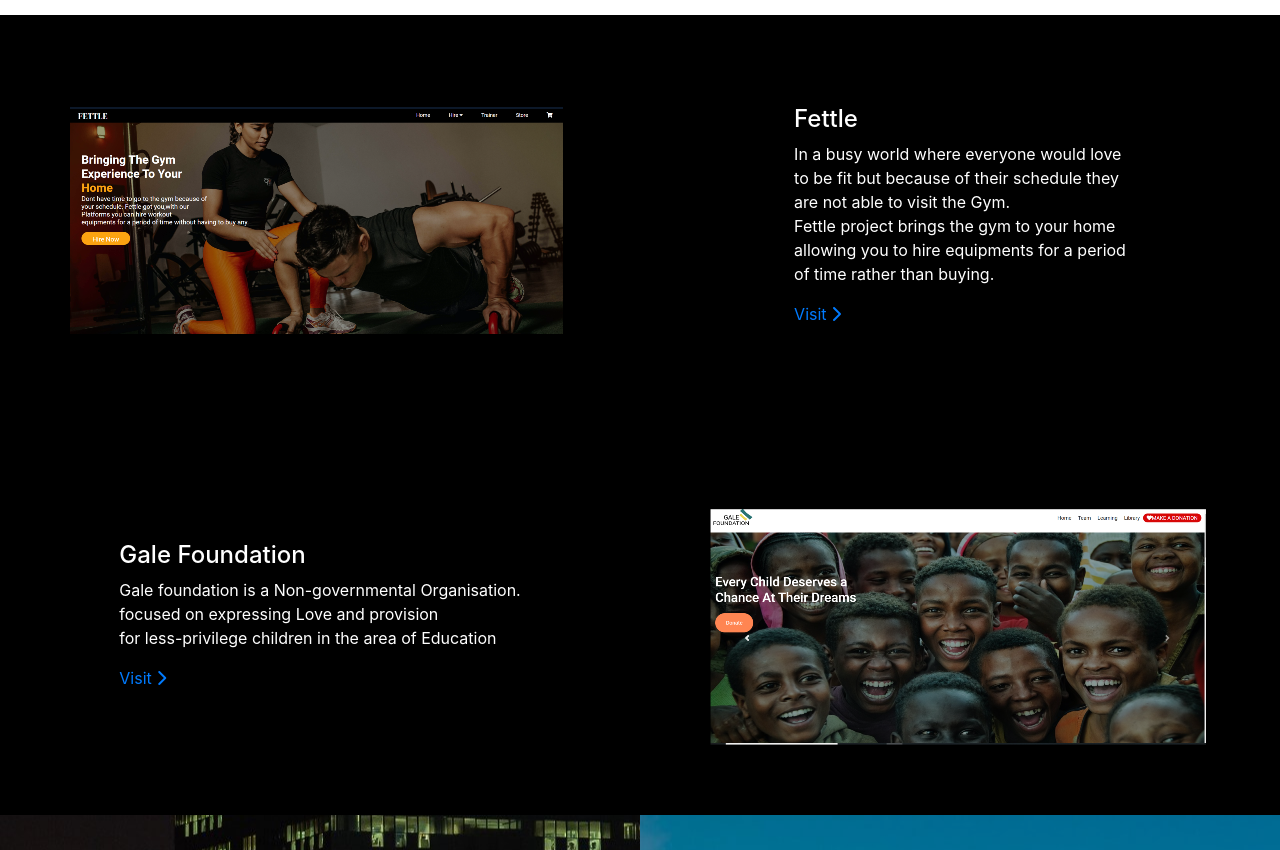
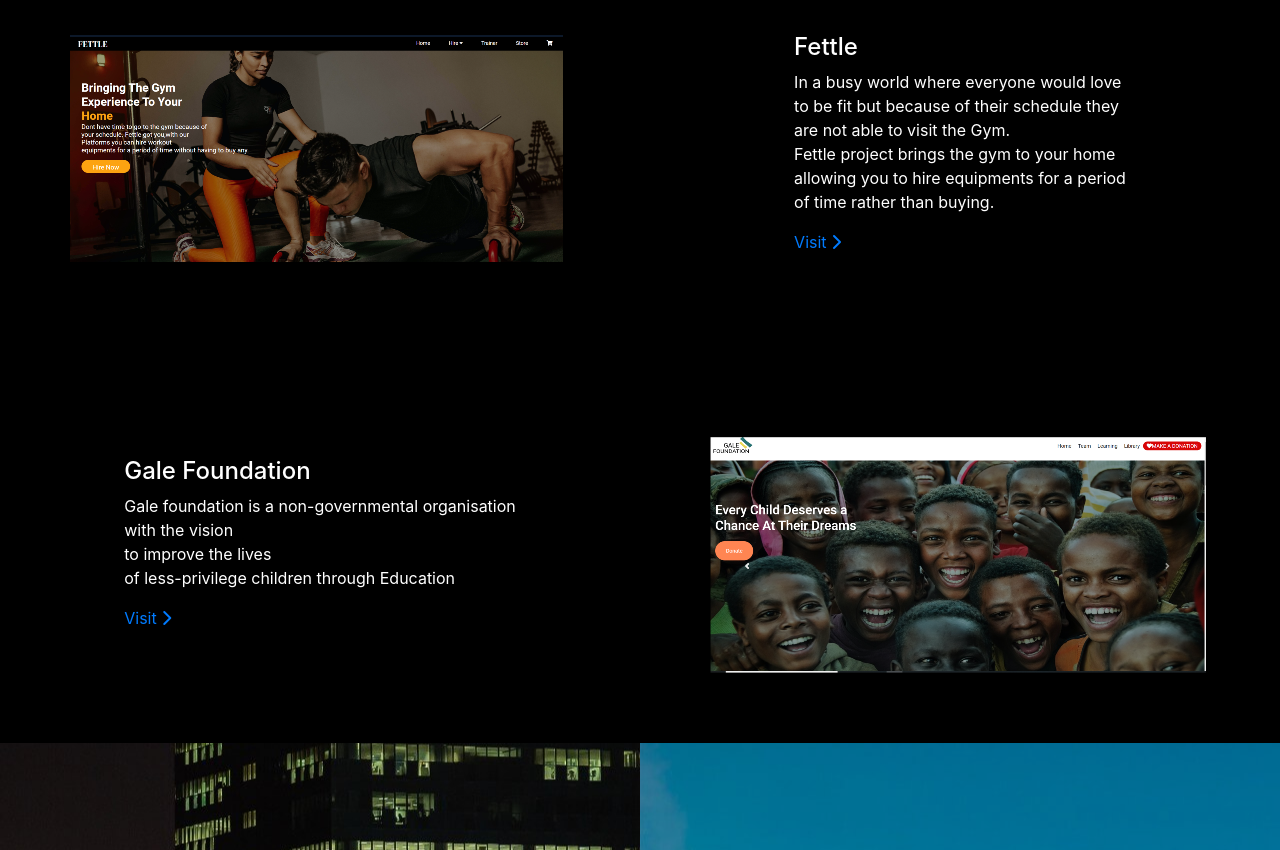
Before and after one commit to Lori-Alfred/Alfred-portfolio, a plain HTML site: page index.html in a window 1280 px wide. Shown: the part 1933-2783 px from the top of the page. Drawn offline with nearby package versions, Linux system fonts and the light colour scheme; a web font is replaced by a local one.

Commit message:
Update index.html

```diff
--- a/index.html
+++ b/index.html
@@ -43,12 +43,12 @@
     <!-- Quote -->
     <section class="quote">
       <q>
-        Turning Ideas into Reality
+        Turning ideas into reality
       </q>
     </section>
 
     <!-- About me -->
-      <h1 class="aboutheading" id="aboutheading">ABOUT</h1>
+<!--       <h1 class="aboutheading" id="aboutheading">ABOUT</h1> -->
     <section class="about">
 
       <div class="aboutText">
@@ -108,9 +108,9 @@
     <div class="pdescription2">
    <h4>Gale Foundation</h4>
    <p>
-     Gale foundation is a Non-governmental Organisation. <br> focused on expressing Love and provision <br>
-      for less-privilege children
-     in the area of Education
+     Gale foundation is a non-governmental organisation <br>  with the vision  <br>
+      to improve the lives <br> of  less-privilege children
+     through Education
    </p>
      <a href="https://galefoundation.netlify.app/" target="-blank">Visit <i class="fas fa-chevron-right fa-0.5x"></i></a>
     </div>
```
